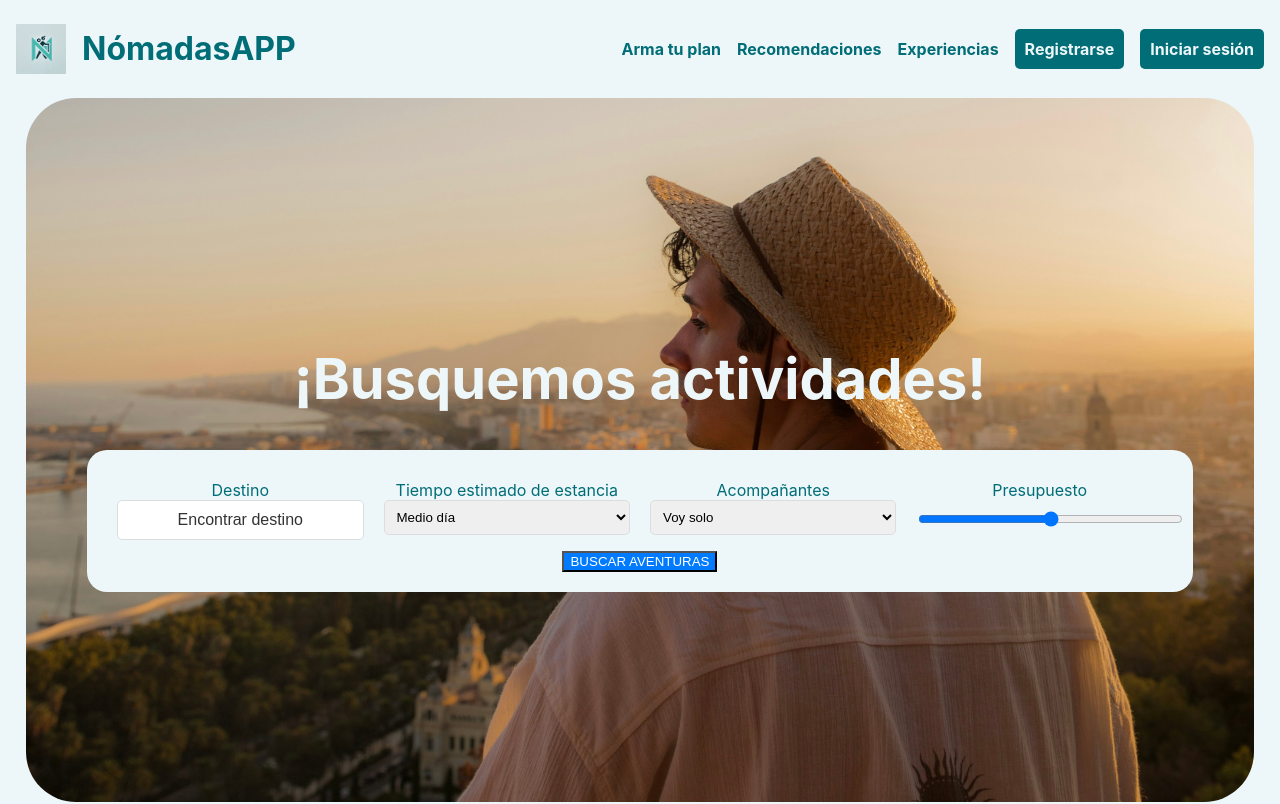
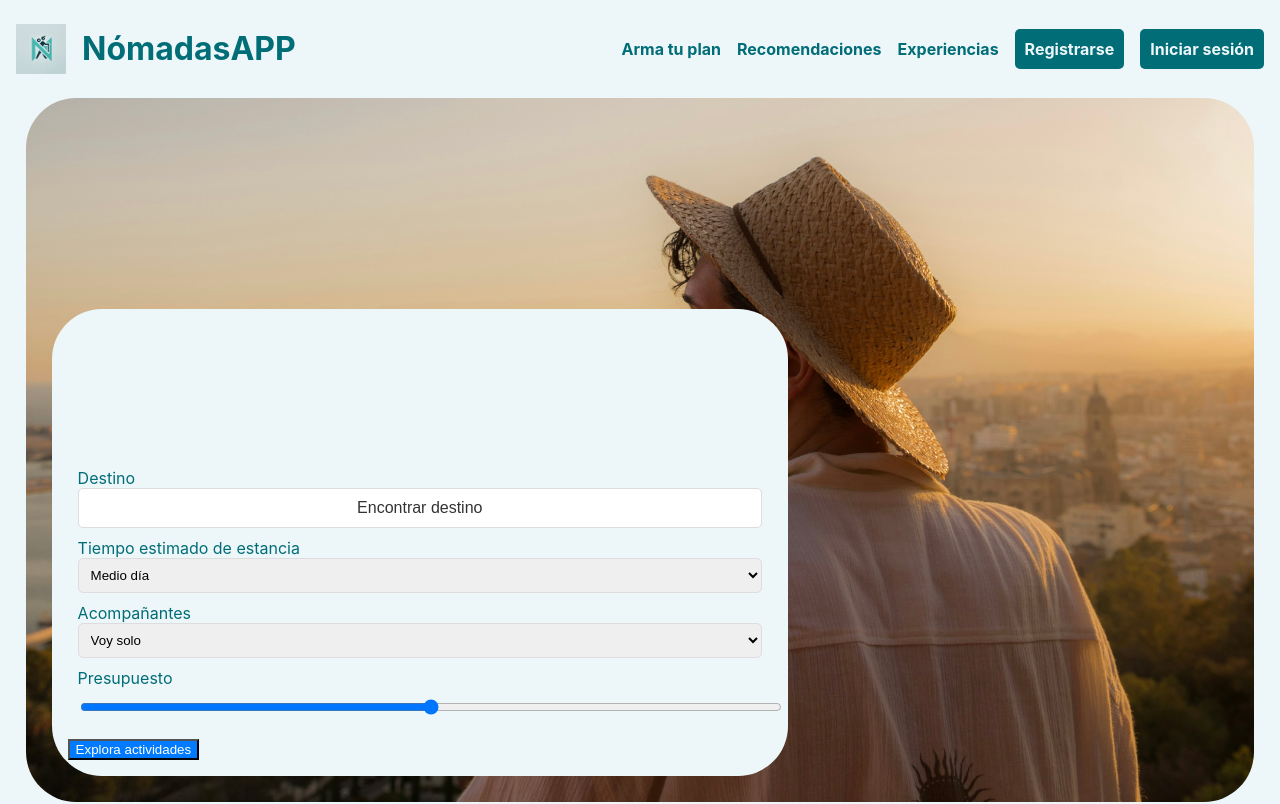
Before and after one commit to benjir03/nomadasAPP, a React (Create React App) app: page /ArmarPlan in a window 1280 px wide. Shown: the top 804 px of the page. Built offline with nearby package versions, Linux system fonts and the light colour scheme.

Commit message:
Rollo con los contenedores

```diff
--- a/src/estilos/styArmarPlan.css
+++ b/src/estilos/styArmarPlan.css
@@ -10,6 +10,21 @@
   height: 88vh;
 }
 
+.contenidoImagenPlan {
+  text-align: left;
+  position: absolute;
+  color: var(--primary-color);
+  background-color: var(--background-color);
+  padding: 1rem;
+  border-radius: 50px;
+  text-align: left;
+  position: absolute;
+  bottom: 1rem;
+  left: 1rem;
+  margin: 10px;
+  z-index: 1;
+}
+
 /* Contenedor principal */
 .container {
   width: 90%;
@@ -17,8 +32,10 @@
   max-width: 1200px;
 }
 
-.container h1 {
+.contenedorImagen h1 {
   font-size: 3.5rem;
+  color: var(--background-color);
+  text-align: left;
 }
 
 /* Selector principal */
@@ -29,6 +46,7 @@
   border-radius: 20px;
   /* box-shadow: 0px 4px 12px rgba(0, 0, 0, 0.1); */
   margin-top: 20px;
+  align-content: flex-start;
 }
 
 .selector-row {
@@ -40,7 +58,7 @@
 .selector-item {
   flex: 1;
   margin: 10px;
-  text-align: center;
+  text-align: start;
 }
 
 .find-destination,
--- a/src/estilos/styGeneral.css
+++ b/src/estilos/styGeneral.css
@@ -20,7 +20,6 @@
 .contenedorImagen {
   position: relative;
   height: 600px; /* Ajusta la altura para el tamaño del header */
-  background-image: url("../imgs/travel05.jpg"); /* Ruta de la imagen de fondo */
   background-size: cover; /* Hace que la imagen cubra todo el contenedor */
   background-position: center; /* Centra la imagen en el contenedor */
   background-repeat: no-repeat;
--- a/src/estilos/styInicio.css
+++ b/src/estilos/styInicio.css
@@ -12,6 +12,7 @@
 }
 
 .contenedorImagen {
+  background-image: url("../imgs/travel05.jpg"); /* Ruta de la imagen de fondo */
   height: 88vh;
 }
 
--- a/src/views/ArmarPlan.jsx
+++ b/src/views/ArmarPlan.jsx
@@ -16,11 +16,8 @@ export default function ArmarPlan() {
           backgroundImage: `url(${backgroundImage})`,
         }}
       >
-        <div className="container">
-          <h1>¡Busquemos actividades!</h1>
-          {/* Selector principal con fondo azul claro */}
-          <div className="selector-principal">
-            <div className="selector-row">
+        <div className="contenidoImagenPlan">
+          <h1>Busquemos algo increíble</h1>
           <div className="selector-item">
             <label>Destino</label>
             <button className="find-destination">Encontrar destino</button>
@@ -45,11 +42,8 @@ export default function ArmarPlan() {
             <label>Presupuesto</label>
             <input type="range" className="range-field" />
           </div>
-            </div>
-            <div className="button-container">
-              <button className="search-button">BUSCAR AVENTURAS</button>
-            </div>
-          </div>
+          <button className="search-button">Explora actividades</button>
+          <div className="button-container"></div>
         </div>
       </div>
 
--- a/src/views/Inicio.jsx
+++ b/src/views/Inicio.jsx
@@ -1,5 +1,4 @@
 import React from "react";
-import BarraNav from "../componentes/BarraNav";
 import { Link } from "react-router-dom";
 import "../estilos/styInicio.css";
 import {
@@ -15,7 +14,6 @@ import {
 function Inicio() {
   return (
     <div className="home">
-      {/* <BarraNav /> */}
       {/* Sección de bienvenida */}
       <section className="contenedorImagen">
         <div className="contenidoImagen">
```
Lines whose indentation alone changed are shown as unchanged.
